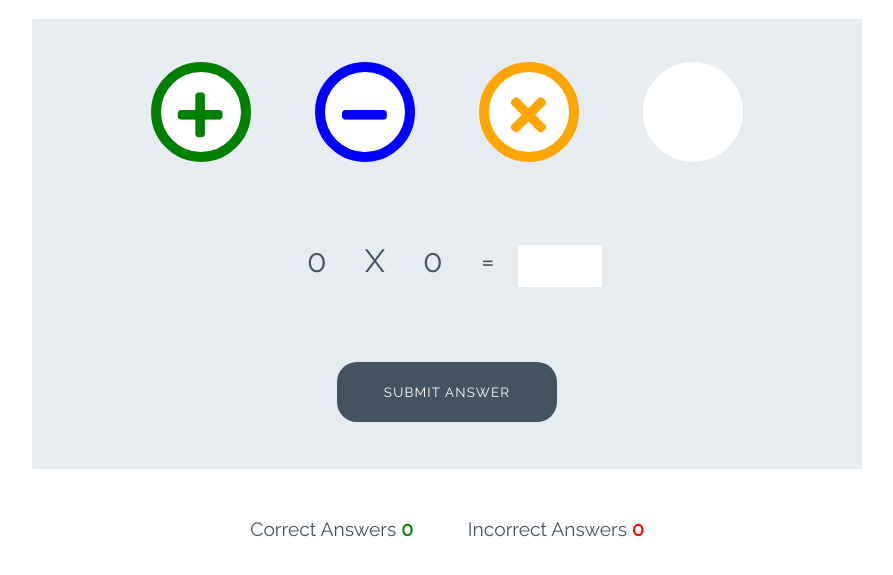
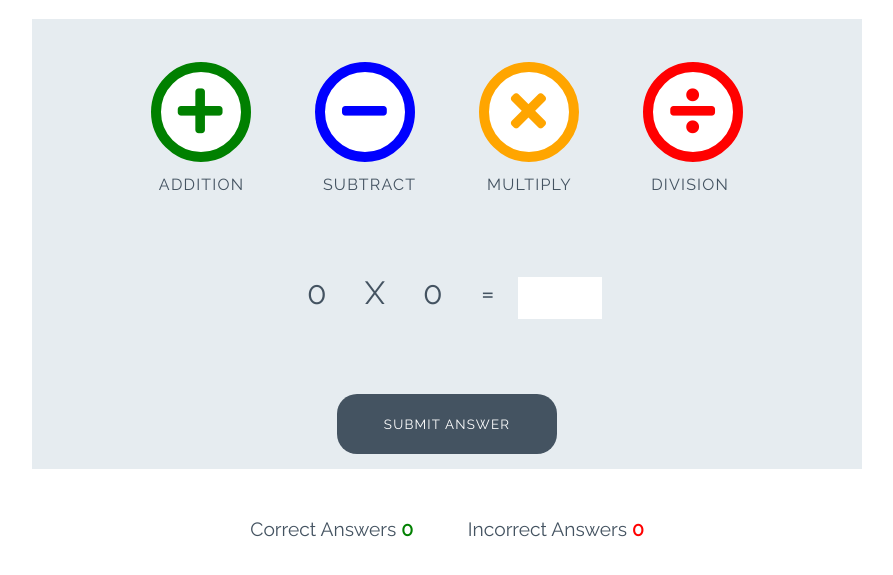
Before and after one commit to LaurieAnderson92/love-maths, a plain HTML site: page index.html in a window 1280 px wide. Shown: the part 99-674 px from the top of the page, without its empty margins (193-1086 px from the left). Drawn offline with Linux system fonts and the light colour scheme.

Commit message:
build: added after pseudoselector and added labels

```diff
--- a/assets/css/style.css
+++ b/assets/css/style.css
@@ -109,6 +109,14 @@ body {
     font-size: 3.2rem;
     margin: 0 30px;
     transition: all 0.5s;
+}
+.btn--big::after{
+    content: attr(data-type);
+    font-size: 1rem;
+    color: #445361;
+    position: relative;
+    left: -0.5em;
+
 }
 
 .btn--blue {
--- a/index.html
+++ b/index.html
@@ -16,16 +16,16 @@
 
     <div class="game-area">
         <div class="controls-area">
-            <button class="btn btn--big btn--green">
+            <button data-type="addition" class="btn btn--big btn--green">
                 <i class="fas fa-plus"></i>
             </button>
-            <button class="btn btn--big btn--blue">
+            <button data-type="subtract" class="btn btn--big btn--blue">
                 <i class="fas fa-minus"></i>
             </button>
-            <button class="btn btn--big btn--orange">
+            <button data-type="multiply" class="btn btn--big btn--orange">
                 <i class="fas fa-times"></i>
             </button>
-            <button class="btn btn--big btn--gred">
+            <button data-type="division" class="btn btn--big btn--red">
                 <i class="fas fa-divide"></i>
             </button>
         </div>
@@ -37,7 +37,7 @@
             <p class="answer-message">Enter Answer:</p>
             <input id="answer-box" type="number">
         </div>
-        <button class="btn btn--gray">Submit Answer</button>
+        <button class="btn btn--gray" data-type="submit">Submit Answer</button>
     </div>
 
     <div class="score-area">
```
